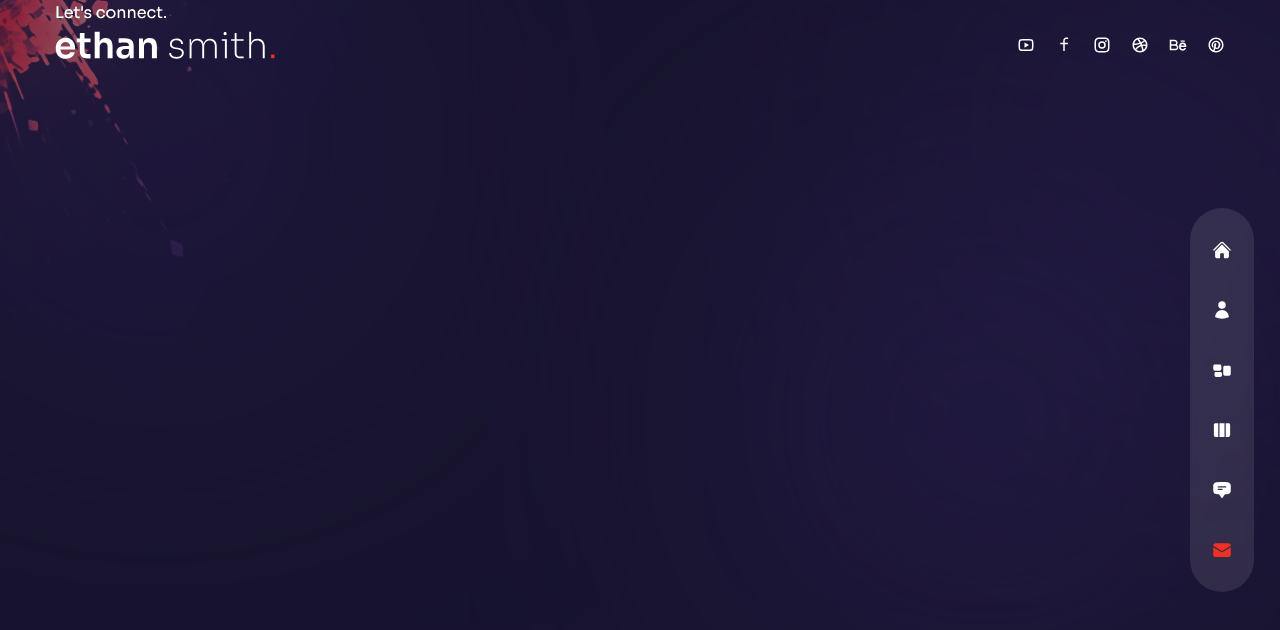
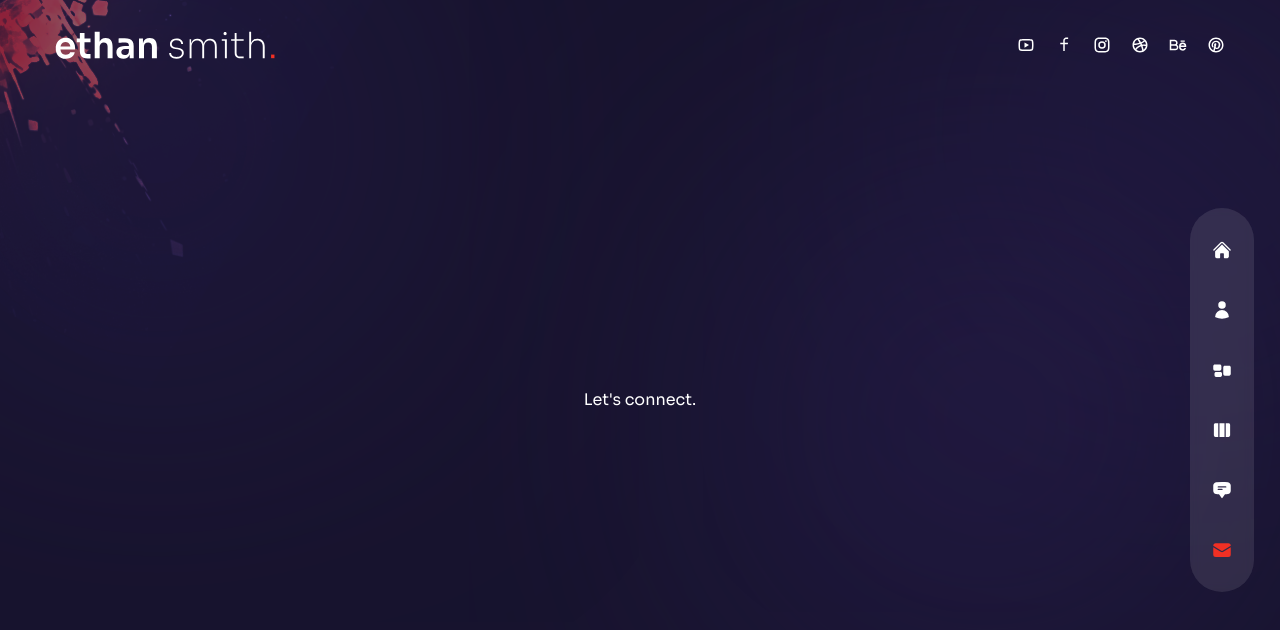
Before and after one commit to erickdc7/react-portfolio-2, a Next.js app: page /contact in a window 1280 px wide. Shown: the top 630 px of the page. Built offline with nearby package versions, Linux system fonts and the light colour scheme.

Commit message:
add container styles

```diff
--- a/pages/contact/index.js
+++ b/pages/contact/index.js
@@ -13,7 +13,7 @@ import { fadeIn } from "../../variants";
 const Contact = () => {
   return (
     <div className="h-full bg-primary/30">
-      <div className="container mx-auto">
+      <div className="container mx-auto py-32 text-center xl:text-left flex items-center justify-center h-full">
         <div className="">
           {/* Text */}
           <h2>
```
